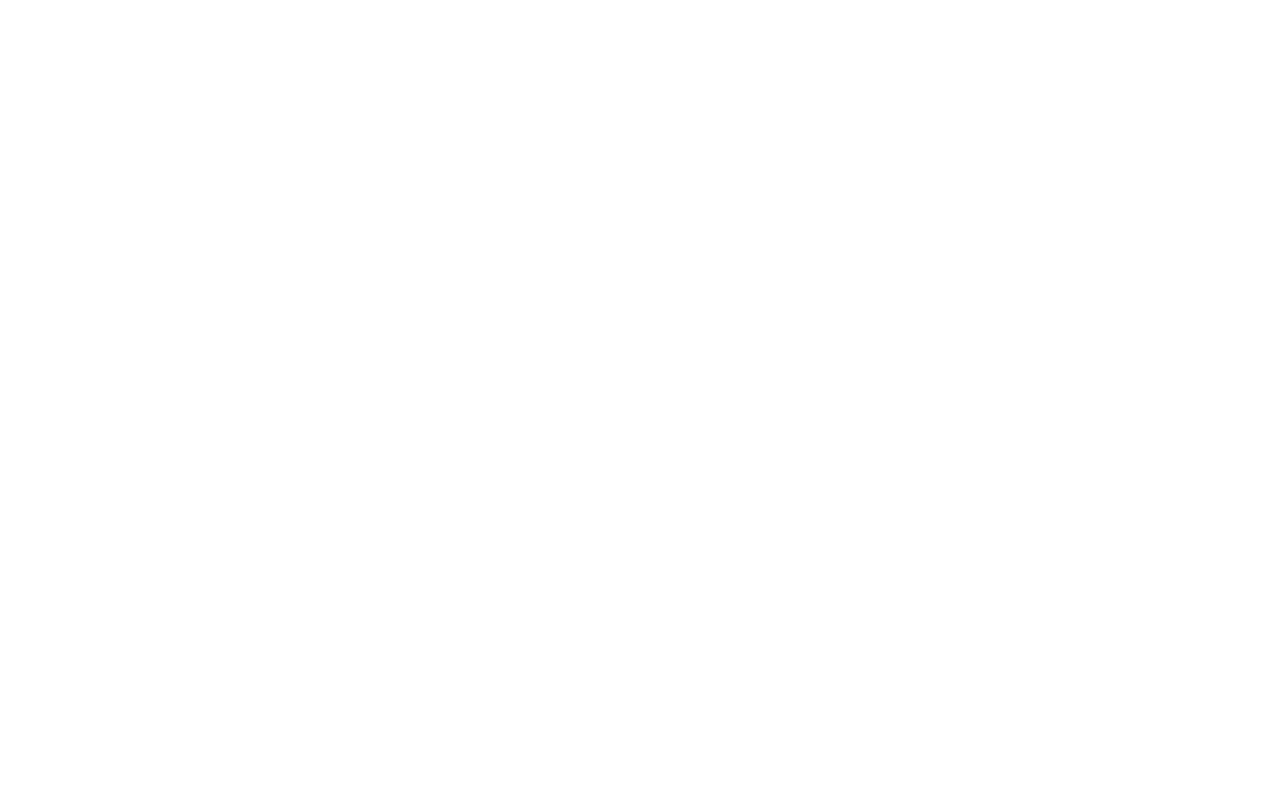
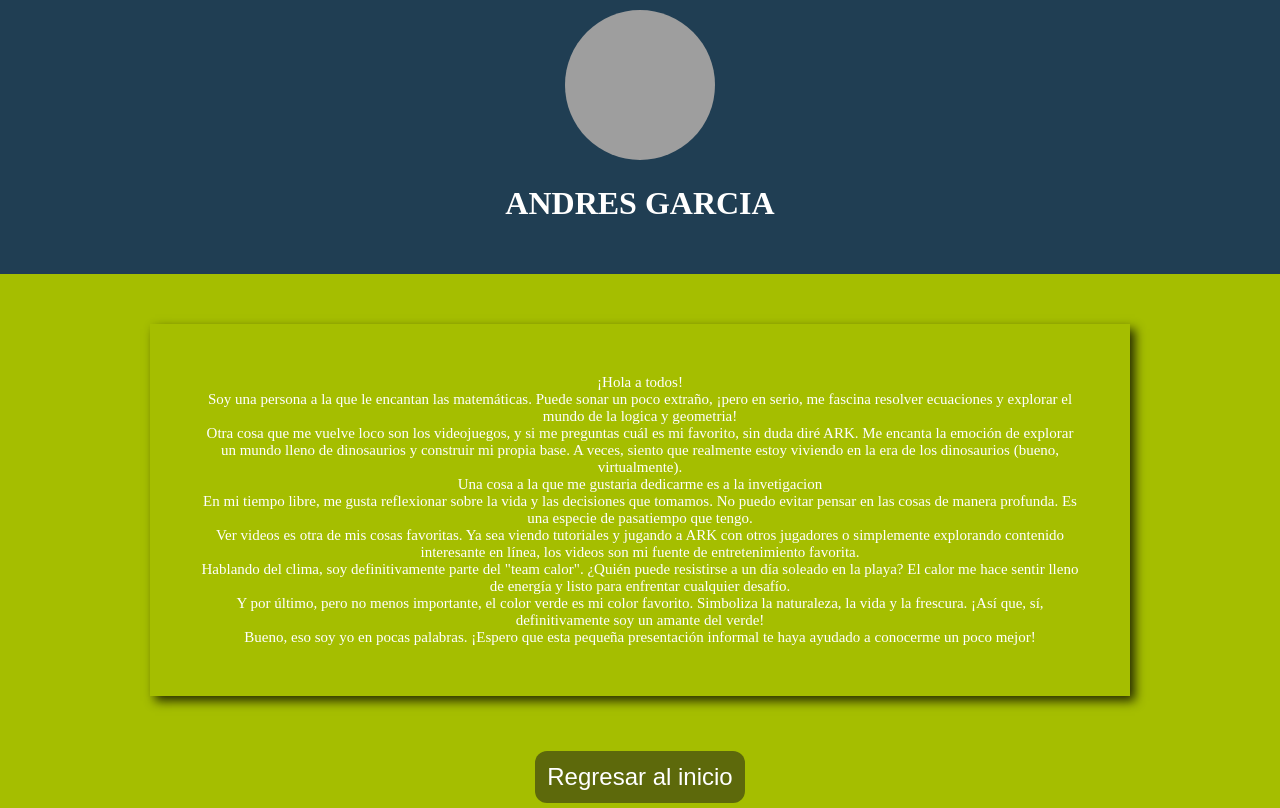
Before and after one commit to Angel-Joven/SDI_Servidor_EQUIPO, a plain HTML site: page paginaAndresSuarez.html in a window 1280 px wide. Drawn offline with Linux system fonts and the light colour scheme; grey boxes are pictures that could not be loaded; a web font is replaced by a local one.

Commit message:
se agrega pagina Andres

```diff
--- a/css/styleAndres.css
+++ b/css/styleAndres.css
@@ -1 +1,138 @@
 /* Usa este archivo para tus estilos ANDRES */
+/* Usa este archivo para tus estilos ANDRES */
+/* Usa este archivo para tus estilos ANGEL */
+@import url('https://fonts.googleapis.com/css?family=Karla');
+@import url('https://fonts.googleapis.com/css2?family=Anton&family=Inter:wght@100&family=Kavivanar&family=Noto+Sans+Tai+Le&family=Walter+Turncoat&display=swap');
+/* FUENTES A EMPLEAR
+<style>
+
+</style>
+*/
+/*
+font-family: 'Anton', sans-serif;
+font-family: 'Inter', sans-serif;
+font-family: 'Kavivanar', cursive;
+font-family: 'Noto Sans Tai Le', sans-serif;
+font-family: 'Walter Turncoat', cursive;
+*/
+
+
+.encabezado{
+    background-color: #427AA1;
+    padding: 0;
+    margin: 0;
+}
+
+.encabezado:hover{
+    background-color: #203e53;
+    padding-top: 10px;
+    padding-bottom: 30px;
+    transition: all 0.5s;
+}
+
+.enMover:hover{
+
+    transform: translate(0px, 20px);
+    transition: all 0.3s;
+}
+
+.imgPerfil{
+    width: 150px; /* Ajusta el ancho y alto según tus necesidades */
+    height: 150px;
+    border-radius: 50%; /* Esto crea la forma de círculo */
+    position: relative;
+    transition: all 0.3s;
+}
+
+
+html, body
+{
+    background:#A5BE00;
+    background-attachment: fixed;
+    text-align: center;
+    font-family: "Kavivanar";
+    margin: 0;
+    padding: 0;
+}
+
+h1
+{
+    color: white;
+    font-weight: bold;
+    font-size: 32px;
+}
+
+.cuerpo{
+    margin-left: 100px;
+    margin-right: 100px;
+}
+
+.texCuerpo{
+
+    color: white;
+    font-size: 15px;
+    padding: 50px;
+    margin: 50px;
+    box-shadow: 5px 5px 10px #272d00; /* Sombra */
+
+
+}
+
+.texCuerpo:hover{
+
+    background-color: #819403;
+    transition: all 1s;
+}
+
+label, p, a
+{
+    color: white;
+    font-size: 24px;
+
+}
+
+a
+{
+    text-decoration: none;
+}
+
+input[type=text],
+input[type=number],
+input[type=email],
+input[type=password],
+button
+{
+    display: inline-block;
+    border-radius: 12px;
+    background-color: rgba(22, 22, 22, 0.5);
+    color: #f2f2f2;
+    font-size: 20px;
+    padding: 12px;
+    /* width: 512px; */
+    transition: all 0.5s;
+    margin: 5px;
+    text-decoration: none;
+    border: none;
+    overflow: visible;
+}
+
+input[type=text]:focus,
+input[type=number]:focus,
+input[type=email]:focus,
+input[type=password]:focus,
+input[type=text]:hover,
+input[type=number]:hover,
+input[type=email]:hover,
+input[type=password]:hover,
+button:hover
+{
+	transition: all 0.5s;
+	background-color: #ddd;
+	color: #000;
+}
+
+a:hover
+{
+    transition: all 0.5s;
+	color: #000;
+}
--- a/paginaAndresSuarez.html
+++ b/paginaAndresSuarez.html
@@ -6,9 +6,54 @@
     <meta name="viewport" content="width=device-width, initial-scale=1.0">
     <!-- He enlazado tus archivo de estilos ANDRES a la siguiente ruta: -->
     <link rel="stylesheet" href="css/styleAndres.css">
-    <title>Pagina de Andres Suarez</title>
+
+    <title>Presentacion Andres Suarez</title>
 </head>
 <body>
-    <!-- USA ESTE .HTML ANDRES -->
+    <!--
+        Pagina donde se estableceran los siguientes bloques
+        1. Foto de perfil.
+        2. Informacion de contacto.
+        3. Una breve descripcion de mi persona.
+        4. Regresar a la pagina principal
+     -->
+     <header class="encabezado">
+        <div class="enMover">
+            <img src="https://media.licdn.com/dms/image/C5603AQEsio0r9HKujQ/profile-displayphoto-shrink_800_800/0/1649899440201?e=2147483647&v=beta&t=4IoEiSH4v95uT_rn2_C4Hcqa5DCKtcP7KxNTiYhlc0Y" alt="Imagen de perfil" class = "imgPerfil">
+            <h1>ANDRES GARCIA</h1>
+        </div>
+
+
+     </header>
+
+     <section class="cuerpo">
+        <p class="texCuerpo">
+            ¡Hola a todos! <br>
+
+            Soy una persona a la que le encantan las matemáticas. Puede sonar un poco extraño, ¡pero en serio, me fascina resolver ecuaciones y explorar el mundo de la logica y geometria! <br>
+            Otra cosa que me vuelve loco son los videojuegos, y si me preguntas cuál es mi favorito, sin duda diré ARK. Me encanta la emoción de explorar un mundo lleno de dinosaurios y construir mi propia base. A veces, siento que realmente estoy viviendo en la era de los dinosaurios (bueno, virtualmente). <br>
+
+            Una cosa a la que me gustaria dedicarme es a la invetigacion <br>
+
+            En mi tiempo libre, me gusta reflexionar sobre la vida y las decisiones que tomamos. No puedo evitar pensar en las cosas de manera profunda. Es una especie de pasatiempo que tengo. <br>
+
+            Ver videos es otra de mis cosas favoritas. Ya sea viendo tutoriales y jugando a ARK con otros jugadores o simplemente explorando contenido interesante en línea, los videos son mi fuente de entretenimiento favorita. <br>
+
+            Hablando del clima, soy definitivamente parte del "team calor". ¿Quién puede resistirse a un día soleado en la playa? El calor me hace sentir lleno de energía y listo para enfrentar cualquier desafío. <br>
+
+            Y por último, pero no menos importante, el color verde es mi color favorito. Simboliza la naturaleza, la vida y la frescura. ¡Así que, sí, definitivamente soy un amante del verde! <br>
+
+            Bueno, eso soy yo en pocas palabras. ¡Espero que esta pequeña presentación informal te haya ayudado a conocerme un poco mejor!
+        </p>
+     </section>
+
+
+
+     <section>
+        <button><a href="index.html">Regresar al inicio</a></button>
+     </section>
+
+
 </body>
+<script></script>
 </html>
```
